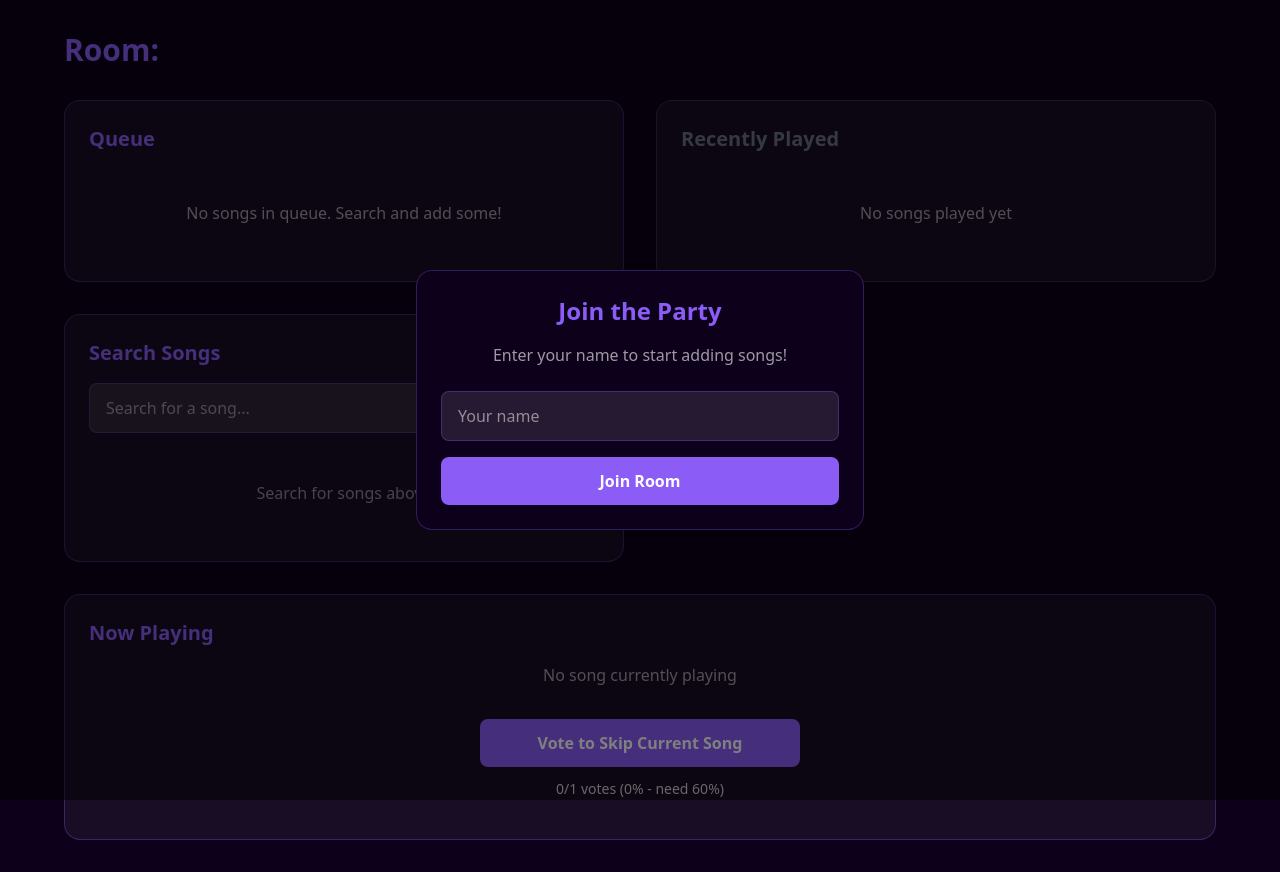
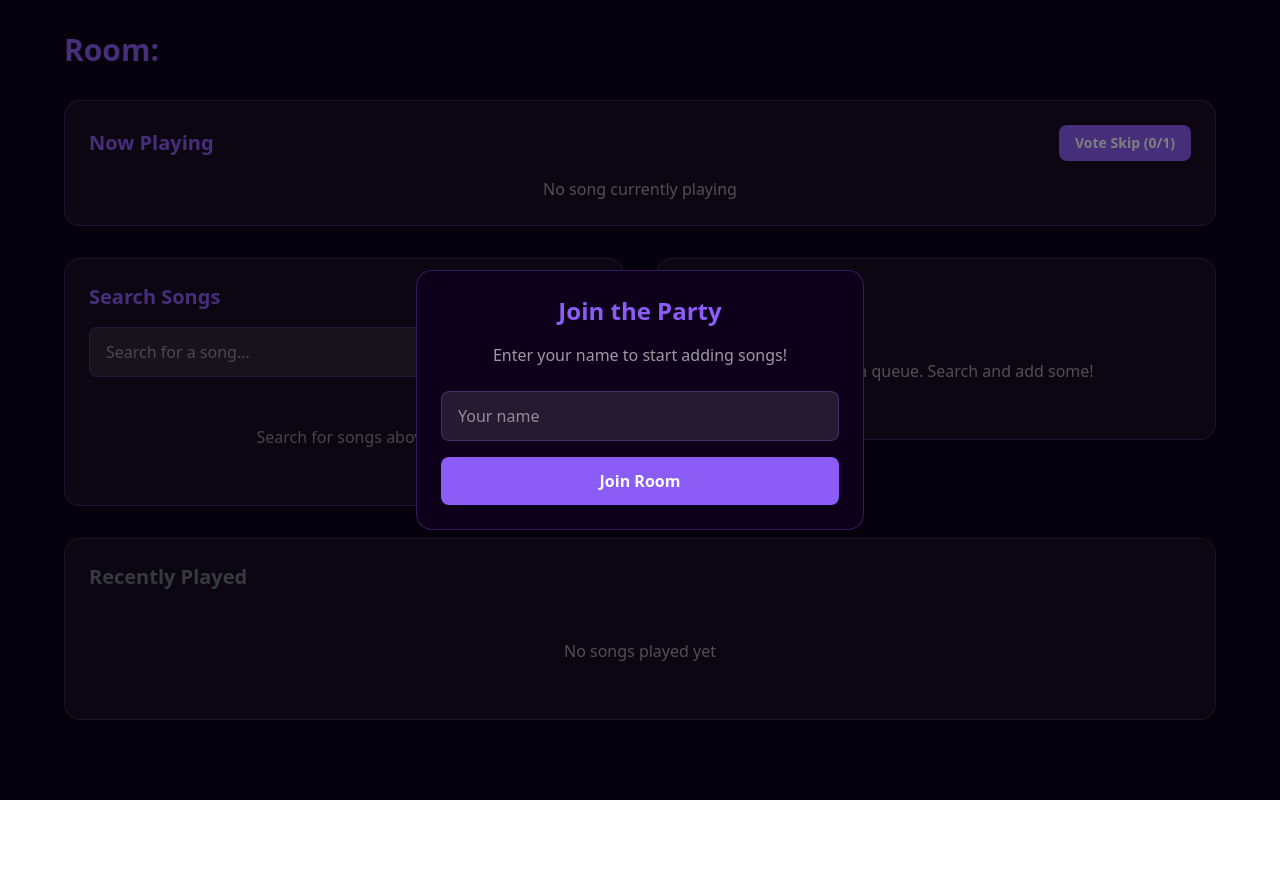
Before and after one commit to nyanty/party-queue, a Next.js app in the folder frontend/: page /room/rm1 in a window 1280 px wide. After the commit the page ends 800 px from the top, so only its background shows below. Built offline with nearby package versions, Linux system fonts and the light colour scheme.

Commit message:
Reorder layout: Now Playing first with inline controls, then Search, Queue (scrollable), History. Make queue show 5 songs at a time.

```diff
--- a/frontend/components/PlayerControls.jsx
+++ b/frontend/components/PlayerControls.jsx
@@ -1,4 +1,36 @@
-export default function PlayerControls({ onVoteSkip, onHostSkip, onPause, onPlay, isPlaying, currentVotes, totalUsers, isHost }) {
+export default function PlayerControls({ onVoteSkip, onHostSkip, onPause, onPlay, isPlaying, currentVotes, totalUsers, isHost, compact = false }) {
+    if (compact) {
+        return (
+            <div className="flex items-center gap-2">
+                {isHost && (
+                    <>
+                        <button
+                            onClick={isPlaying ? onPause : onPlay}
+                            className="px-3 py-2 rounded-lg bg-blue-600 text-white font-semibold hover:bg-blue-700 transition-colors text-sm"
+                            style={{ backgroundColor: '#2563eb', color: '#ffffff' }}
+                        >
+                            {isPlaying ? '⏸️' : '▶️'}
+                        </button>
+                        <button
+                            onClick={onHostSkip}
+                            className="px-3 py-2 rounded-lg bg-red-600 text-white font-semibold hover:bg-red-700 transition-colors text-sm"
+                            style={{ backgroundColor: '#dc2626', color: '#ffffff' }}
+                        >
+                            👑
+                        </button>
+                    </>
+                )}
+                <button
+                    onClick={onVoteSkip}
+                    className="px-4 py-2 rounded-lg bg-purple text-white font-semibold hover:bg-purple/90 transition-colors text-sm"
+                    style={{ backgroundColor: '#8b5cf6', color: '#ffffff' }}
+                >
+                    Vote Skip ({currentVotes || 0}/{totalUsers || 1})
+                </button>
+            </div>
+        );
+    }
+
     return (
         <div className="flex flex-col items-center gap-3 p-4">
             {isHost && (
--- a/frontend/components/QueueList.jsx
+++ b/frontend/components/QueueList.jsx
@@ -8,7 +8,7 @@ export default function QueueList({ queue }) {
     }
 
     return (
-        <div className="space-y-3">
+        <div className="max-h-96 overflow-y-auto space-y-3">
             {queue.map((song, index) => (
                 <div
                     key={song.id || index}
--- a/frontend/pages/room/rm1.js
+++ b/frontend/pages/room/rm1.js
@@ -188,16 +188,62 @@ export default function Room() {
                 )}
 
                 <div className="grid grid-cols-1 lg:grid-cols-2 gap-6 md:gap-8">
-                    {/* Queue */}
-                    <div className="order-2 lg:order-1 lg:col-span-1 space-y-4 md:space-y-6">
+                    {/* Now Playing */}
+                    <div className="order-1 lg:col-span-2 space-y-4 md:space-y-6">
                         <div className="bg-white/5 rounded-2xl border border-purple/30 p-4 md:p-6 backdrop-blur-sm" style={{ backgroundColor: 'rgba(255, 255, 255, 0.05)', borderColor: 'rgba(139, 92, 246, 0.3)' }}>
-                            <h2 className="text-lg md:text-xl font-semibold mb-4" style={{ color: '#8b5cf6' }}>Queue</h2>
-                            <QueueList queue={queue} />
+                            <div className="flex items-center justify-between mb-4">
+                                <h2 className="text-lg md:text-xl font-semibold" style={{ color: '#8b5cf6' }}>Now Playing</h2>
+                                <PlayerControls
+                                    onVoteSkip={handleVoteSkip}
+                                    onHostSkip={handleHostSkip}
+                                    onPause={handlePause}
+                                    onPlay={handlePlay}
+                                    isPlaying={isPlaying}
+                                    currentVotes={skipVotes.voters}
+                                    totalUsers={skipVotes.userCount}
+                                    isHost={isHost}
+                                    compact={true}
+                                />
+                            </div>
+
+                            {isHost ? (
+                                // Host sees the full video player
+                                <YouTubePlayer
+                                    videoId={currentSong?.videoId}
+                                    onEnd={handleSongEnd}
+                                    onStateChange={handlePlayerStateChange}
+                                    onPause={(fn) => pauseVideoRef.current = fn}
+                                    onPlay={(fn) => playVideoRef.current = fn}
+                                />
+                            ) : (
+                                // Non-hosts see just the song title
+                                <div>
+                                    {currentSong ? (
+                                        <div className="text-center">
+                                            <h3 className="text-xl md:text-2xl font-bold mb-2" style={{ color: '#ffffff' }}>
+                                                {currentSong.title}
+                                            </h3>
+                                            <p className="text-lg" style={{ color: 'rgba(255, 255, 255, 0.8)' }}>
+                                                by {currentSong.artist || 'Unknown Artist'}
+                                            </p>
+                                            {currentSong.user && (
+                                                <p className="text-sm mt-1" style={{ color: 'rgba(255, 255, 255, 0.6)' }}>
+                                                    Added by {currentSong.user}
+                                                </p>
+                                            )}
+                                        </div>
+                                    ) : (
+                                        <div className="text-center text-white/60" style={{ color: 'rgba(255, 255, 255, 0.6)' }}>
+                                            No song currently playing
+                                        </div>
+                                    )}
+                                </div>
+                            )}
                         </div>
                     </div>
 
                     {/* Search */}
-                    <div className="order-1 lg:order-2 lg:col-span-1 space-y-4 md:space-y-6">
+                    <div className="order-2 lg:order-1 lg:col-span-1 space-y-4 md:space-y-6">
                         <div className="bg-white/5 rounded-2xl border border-purple/30 p-4 md:p-6 backdrop-blur-sm" style={{ backgroundColor: 'rgba(255, 255, 255, 0.05)', borderColor: 'rgba(139, 92, 246, 0.3)' }}>
                             <h2 className="text-lg md:text-xl font-semibold mb-4" style={{ color: '#8b5cf6' }}>Search Songs</h2>
                             <SearchBar onSearch={handleSearch} />
@@ -232,66 +278,22 @@ export default function Room() {
                         </div>
                     </div>
 
+                    {/* Queue */}
+                    <div className="order-3 lg:order-2 lg:col-span-1 space-y-4 md:space-y-6">
+                        <div className="bg-white/5 rounded-2xl border border-purple/30 p-4 md:p-6 backdrop-blur-sm" style={{ backgroundColor: 'rgba(255, 255, 255, 0.05)', borderColor: 'rgba(139, 92, 246, 0.3)' }}>
+                            <h2 className="text-lg md:text-xl font-semibold mb-4" style={{ color: '#8b5cf6' }}>Queue</h2>
+                            <QueueList queue={queue} />
+                        </div>
+                    </div>
+
                     {/* History */}
-                    <div className="order-3 lg:order-1 lg:col-span-1 space-y-4 md:space-y-6">
+                    <div className="order-4 lg:col-span-2 space-y-4 md:space-y-6">
                         <div className="bg-white/5 rounded-2xl border border-gray-500/30 p-4 md:p-6 backdrop-blur-sm" style={{ backgroundColor: 'rgba(255, 255, 255, 0.05)', borderColor: 'rgba(107, 114, 128, 0.3)' }}>
                             <h2 className="text-lg md:text-xl font-semibold mb-4" style={{ color: '#6b7280' }}>Recently Played</h2>
                             <HistoryList history={history} />
                         </div>
                     </div>
                 </div>
-
-                {/* Bottom Section - Now Playing */}
-                <div className="mt-8">
-                    <div className="bg-white/5 rounded-2xl border border-purple/30 p-4 md:p-6 backdrop-blur-sm" style={{ backgroundColor: 'rgba(255, 255, 255, 0.05)', borderColor: 'rgba(139, 92, 246, 0.3)' }}>
-                        <h2 className="text-lg md:text-xl font-semibold mb-4" style={{ color: '#8b5cf6' }}>Now Playing</h2>
-
-                        {isHost ? (
-                            // Host sees the full video player
-                            <YouTubePlayer
-                                videoId={currentSong?.videoId}
-                                onEnd={handleSongEnd}
-                                onStateChange={handlePlayerStateChange}
-                                onPause={(fn) => pauseVideoRef.current = fn}
-                                onPlay={(fn) => playVideoRef.current = fn}
-                            />
-                        ) : (
-                            // Non-hosts see just the song title
-                            <div className="mb-4">
-                                {currentSong ? (
-                                    <div className="text-center">
-                                        <h3 className="text-xl md:text-2xl font-bold mb-2" style={{ color: '#ffffff' }}>
-                                            {currentSong.title}
-                                        </h3>
-                                        <p className="text-lg" style={{ color: 'rgba(255, 255, 255, 0.8)' }}>
-                                            by {currentSong.artist || 'Unknown Artist'}
-                                        </p>
-                                        {currentSong.user && (
-                                            <p className="text-sm mt-1" style={{ color: 'rgba(255, 255, 255, 0.6)' }}>
-                                                Added by {currentSong.user}
-                                            </p>
-                                        )}
-                                    </div>
-                                ) : (
-                                    <div className="text-center text-white/60" style={{ color: 'rgba(255, 255, 255, 0.6)' }}>
-                                        No song currently playing
-                                    </div>
-                                )}
-                            </div>
-                        )}
-
-                        <PlayerControls
-                            onVoteSkip={handleVoteSkip}
-                            onHostSkip={handleHostSkip}
-                            onPause={handlePause}
-                            onPlay={handlePlay}
-                            isPlaying={isPlaying}
-                            currentVotes={skipVotes.voters}
-                            totalUsers={skipVotes.userCount}
-                            isHost={isHost}
-                        />
-                    </div>
-                </div>
             </div>
         </div>
     );
```
